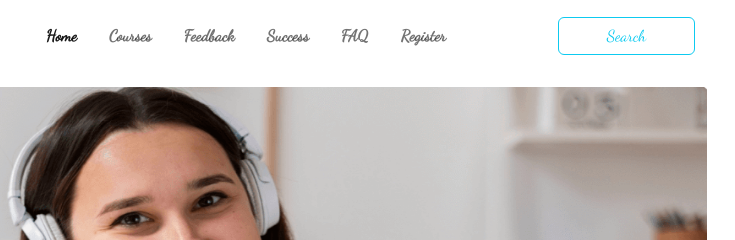
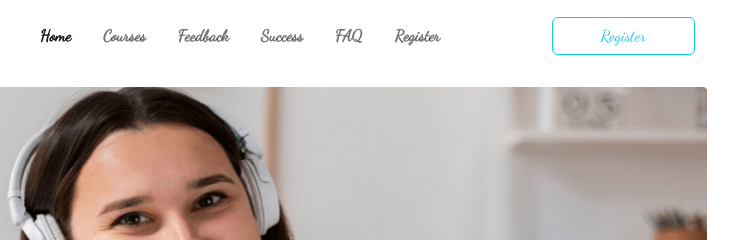
Before and after one commit to minhaz000/assignment-site-3, a plain HTML site: page index.html in a window 1280 px wide. Shown: the top 240 px of the page, 491-1226 px from the left. Drawn offline with nearby package versions, Linux system fonts and the light colour scheme.

Commit message:
resgister section  fixed

```diff
--- a/index.html
+++ b/index.html
@@ -37,12 +37,12 @@
                 <a class="nav-link" href="#faq">FAQ</a>
               </li>
               <li class="nav-item  px-2  me-0 me-lg-5">
-                <a class="nav-link" href="#">Register</a>
+                <a class="nav-link" href="#register">Register</a>
               </li>
 
             </ul>
             <form class="d-flex ms-5" role="search">
-              <button class="btn btn-outline-info px-5" type="submit">Search</button>
+              <a class="btn btn-outline-info px-5" type="submit" href="#register">Register</a>
             </form>
           </div>
         </div>
@@ -179,7 +179,7 @@
 </div>
 </section>
 <!-- =========== Ready to join Section========================================================= -->
-<section class="container bg-info text-white my-5">
+<section class="container bg-info text-white my-5" id="register">
   <div class="row p-5  ">
     <div class="col-12 col-md-8">
           <h2> Ready to join? </h2>
```
